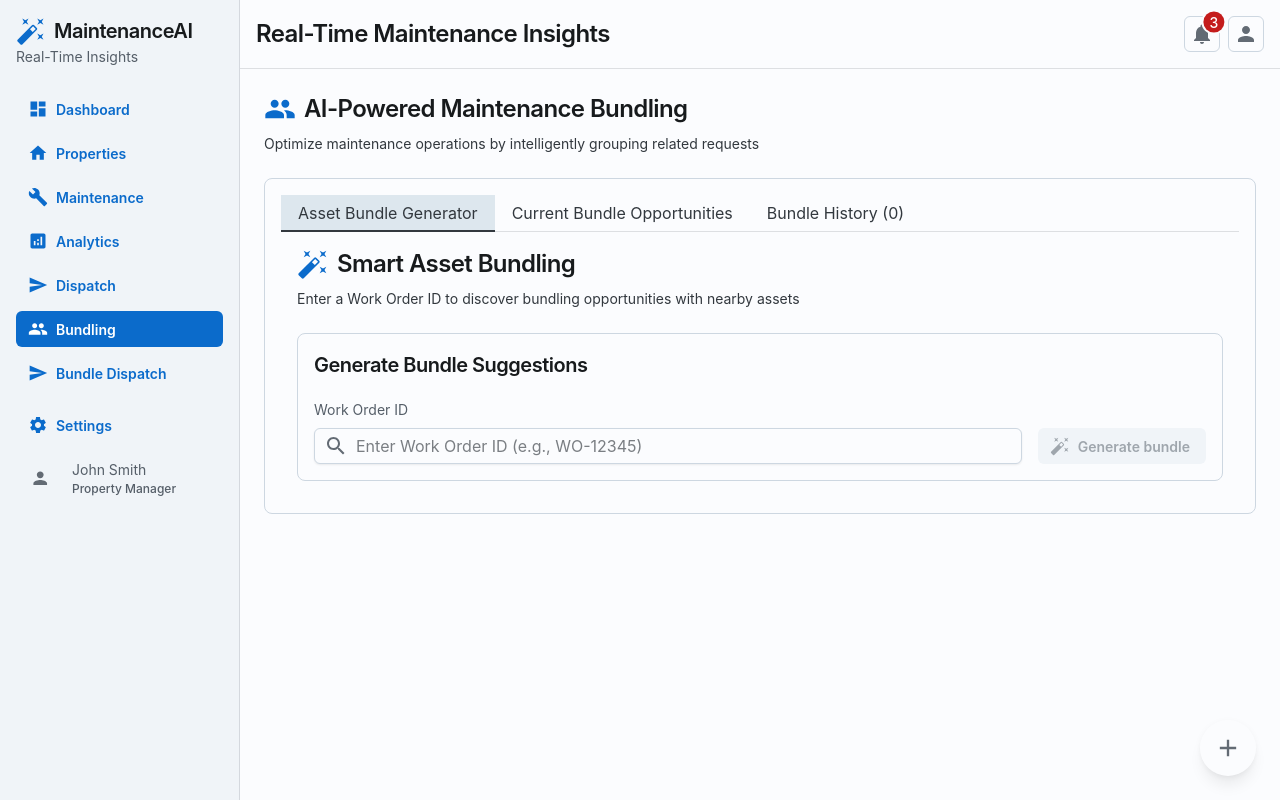
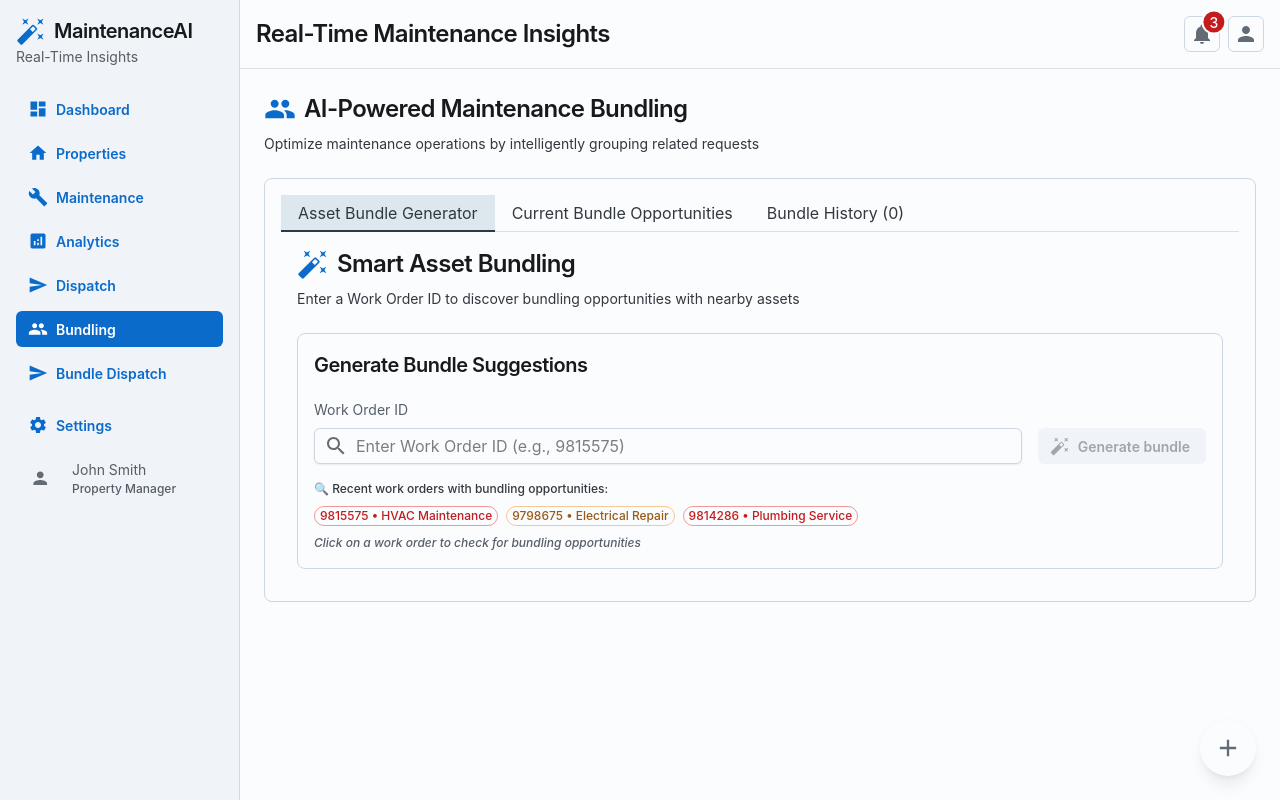
Before and after one commit to MarcusCody/maintenance-insights-frontend, a React (Vite) app: page / in a window 1280 px wide. Both pictures are taken after a click on the button "Bundling". Built offline with nearby package versions, Linux system fonts and the light colour scheme.

Commit message:
Refactor AssetBundleGenerator to improve UI layout and enhance user experience by adding recent work order suggestions. Update input handling and styling for better accessibility and interaction during bundle generation.

```diff
--- a/src/components/AssetBundleGenerator.tsx
+++ b/src/components/AssetBundleGenerator.tsx
@@ -356,13 +356,14 @@ export default function AssetBundleGenerator({ onBundleCreated }: AssetBundleGen
           <Typography level="h4" sx={{ mb: 2 }}>
             Generate Bundle Suggestions
           </Typography>
+          <Stack spacing={2}>
             <Stack direction="row" spacing={2} alignItems="flex-end">
               <Box sx={{ flex: 1 }}>
                 <Typography level="body-sm" sx={{ mb: 1 }}>
                   Work Order ID
                 </Typography>
                 <Input
-                placeholder="Enter Work Order ID (e.g., WO-12345)"
+                  placeholder="Enter Work Order ID (e.g., 9815575)"
                   value={workOrderId}
                   onChange={(e) => setWorkOrderId(e.target.value)}
                   startDecorator={<SearchIcon />}
@@ -378,6 +379,41 @@ export default function AssetBundleGenerator({ onBundleCreated }: AssetBundleGen
               >
                 Generate bundle
               </Button>
+            </Stack>
+
+            {/* Suggested Work Order IDs */}
+            <Box>
+              <Typography level="body-xs" sx={{ mb: 1, color: 'text.secondary' }}>
+                🔍 Recent work orders with bundling opportunities:
+              </Typography>
+              <Stack direction="row" spacing={1} flexWrap="wrap" useFlexGap>
+                {[
+                  { id: '9815575', type: 'HVAC Maintenance', priority: 'High' },
+                  { id: '9798675', type: 'Electrical Repair', priority: 'Medium' },
+                  { id: '9814286', type: 'Plumbing Service', priority: 'High' }
+                ].map((suggestion) => (
+                  <Chip
+                    key={suggestion.id}
+                    size="sm"
+                    variant="outlined"
+                    color={suggestion.priority === 'High' ? 'danger' : 'warning'}
+                    onClick={() => setWorkOrderId(suggestion.id)}
+                    sx={{
+                      cursor: 'pointer',
+                      '&:hover': {
+                        bgcolor: suggestion.priority === 'High' ? 'danger.softHoverBg' : 'warning.softHoverBg',
+                        borderColor: suggestion.priority === 'High' ? 'danger.main' : 'warning.main'
+                      }
+                    }}
+                  >
+                    {suggestion.id} • {suggestion.type}
+                  </Chip>
+                ))}
+              </Stack>
+              <Typography level="body-xs" sx={{ mt: 1, color: 'text.tertiary', fontStyle: 'italic' }}>
+                Click on a work order to check for bundling opportunities
+              </Typography>
+            </Box>
           </Stack>
 
           {error && (
```
Lines whose indentation alone changed are shown as unchanged.
